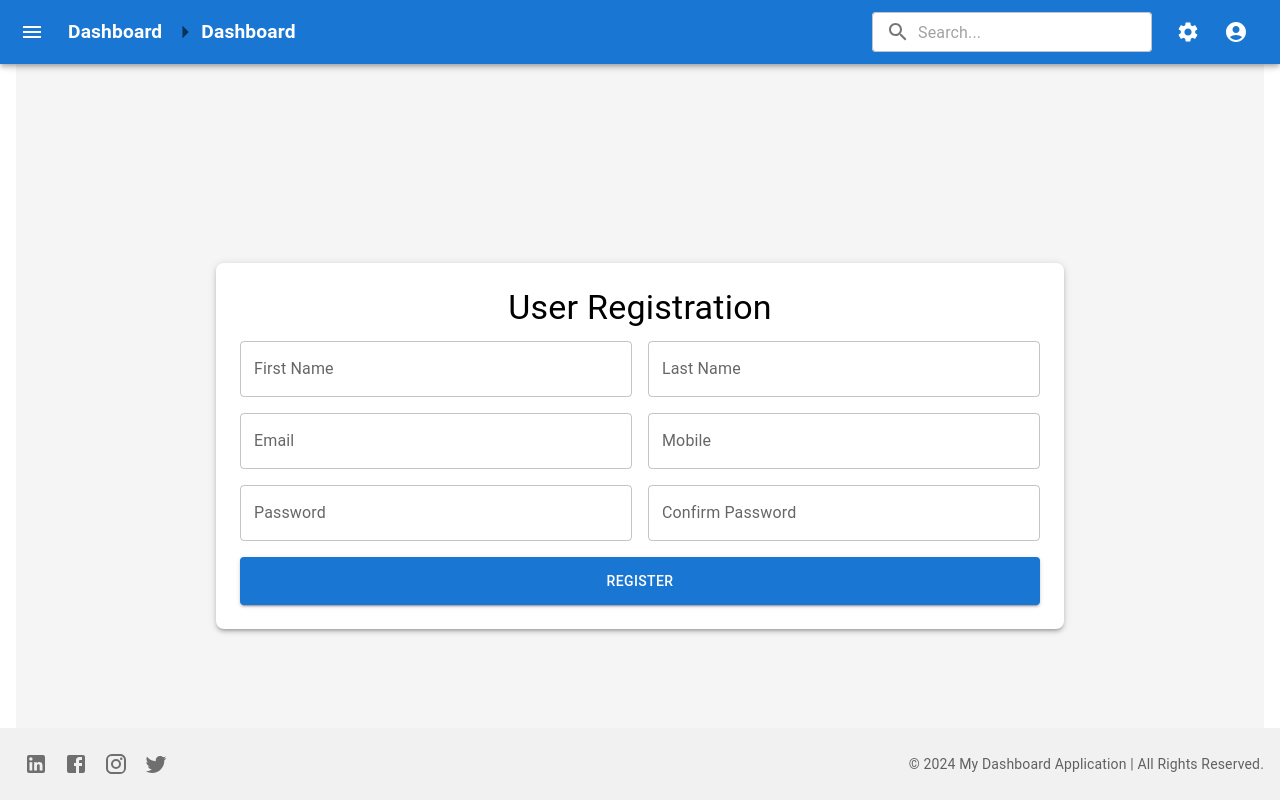
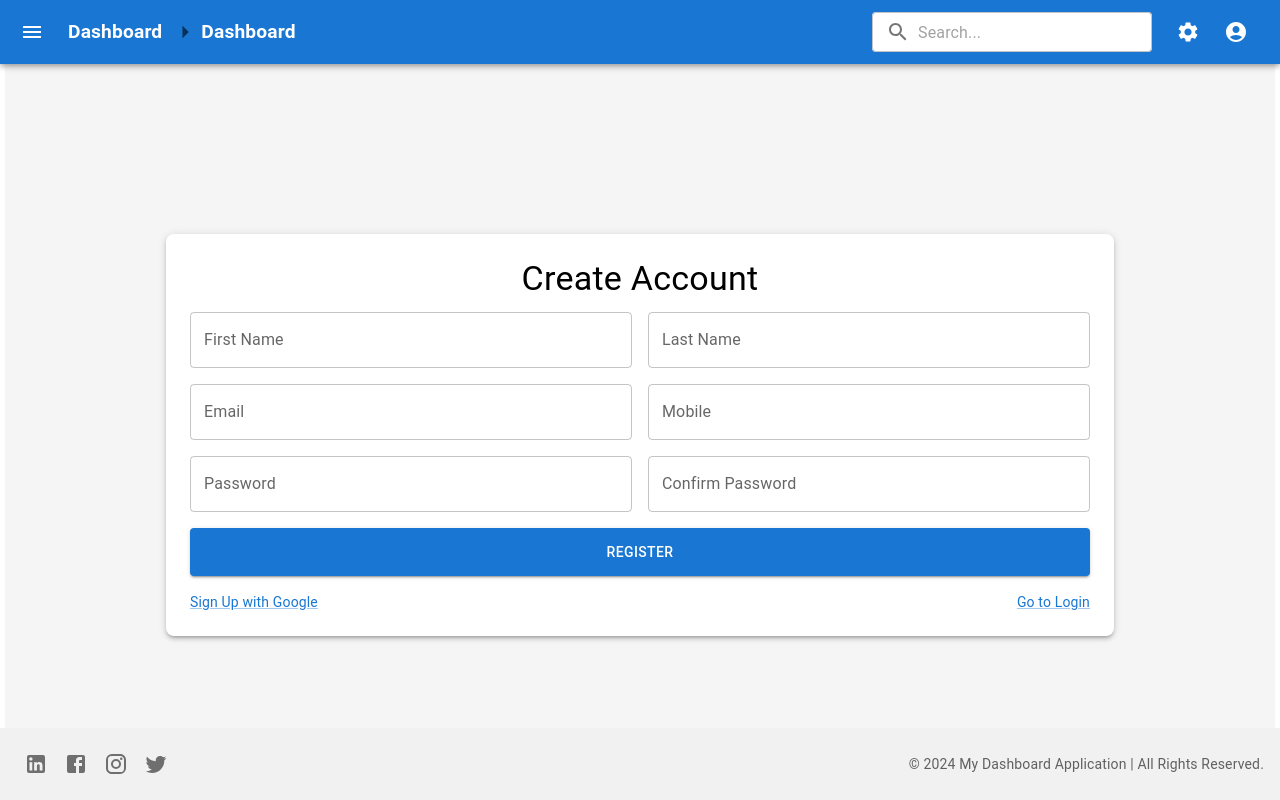
Before and after one commit to vishaljagdhane/custom-code, a React (Create React App) app in the folder custom-app/: page / in a window 1280 px wide. Built offline with nearby package versions, Linux system fonts and the light colour scheme.

Commit message:
This my code updated

```diff
--- a/custom-app/src/Custom-Dashboard/Applications_Dashbaord.jsx
+++ b/custom-app/src/Custom-Dashboard/Applications_Dashbaord.jsx
@@ -83,7 +83,7 @@ export default function Applications_Dashboard() {
             }}
           >
             {/* Render the page content based on the selected menu item */}
-            <Box sx={{position:'relative',padding:2}}>
+            <Box sx={{position:'relative',padding:'5px'}}>
             {currentPage ? currentPage.page : <h1>Loading...</h1>}
             </Box>
           </Box>
--- a/custom-app/src/UserLog/NewUserRegister.jsx
+++ b/custom-app/src/UserLog/NewUserRegister.jsx
@@ -1,5 +1,5 @@
-import React, { useState } from 'react';
-import { TextField, Button, Grid, Box, Typography } from '@mui/material';
+import React, { useState, useEffect } from 'react';
+import { TextField, Button, Grid, Box, Typography, Link, FormHelperText } from '@mui/material';
 
 export default function NewUserRegister() {
   const [formData, setFormData] = useState({
@@ -11,18 +11,82 @@ export default function NewUserRegister() {
     confirmPassword: ''
   });
 
+  const [passwordStrength, setPasswordStrength] = useState('');
+  const [isPasswordValid, setIsPasswordValid] = useState(true);
+
+  // Handle form input changes
   const handleChange = (e) => {
+    const { name, value } = e.target;
     setFormData({
       ...formData,
-      [e.target.name]: e.target.value
+      [name]: value
     });
+
+    if (name === 'password') {
+      evaluatePasswordStrength(value);
+    }
   };
 
+  // Validate password strength (minimum 10 characters, alphanumeric)
+  const evaluatePasswordStrength = (password) => {
+    if (password.length >= 10 && /[a-zA-Z]/.test(password) && /\d/.test(password)) {
+      setPasswordStrength('Strong');
+      setIsPasswordValid(true);
+    } else {
+      setPasswordStrength('Weak');
+      setIsPasswordValid(false);
+    }
+  };
+
+  // Handle form submission
   const handleSubmit = (e) => {
     e.preventDefault();
-    // Add form submission logic here (e.g., API call)
     console.log(formData);
   };
+
+  // Redirect to Google's OAuth endpoint
+  const redirectToGoogleLogin = () => {
+    const clientId = 'YOUR_GOOGLE_CLIENT_ID'; // Replace with your Google OAuth client ID
+    const redirectUri = 'http://localhost:3000/callback'; // The redirect URI you set in Google Console
+    const scope = 'openid profile email'; // Scopes to get user info
+    const responseType = 'token'; // We want an access token
+
+    const googleAuthUrl = `https://accounts.google.com/o/oauth2/v2/auth?response_type=${responseType}&client_id=${clientId}&redirect_uri=${redirectUri}&scope=${scope}`;
+
+    window.location.href = googleAuthUrl; // Redirect user to Google login page
+  };
+
+  // After the user has authenticated and Google redirects back to your app
+  // You need to handle the redirect and extract the access token from the URL
+  const handleGoogleRedirect = () => {
+    const params = new URLSearchParams(window.location.hash.substring(1));
+    const accessToken = params.get('access_token');
+
+    if (accessToken) {
+      // Fetch user details using the Google People API
+      fetch(`https://www.googleapis.com/oauth2/v3/userinfo?access_token=${accessToken}`)
+        .then((response) => response.json())
+        .then((userData) => {
+          // Set the form data with the fetched user data
+          setFormData({
+            ...formData,
+            firstName: userData.given_name,
+            lastName: userData.family_name,
+            email: userData.email
+          });
+        })
+        .catch((error) => {
+          console.error('Error fetching user data from Google:', error);
+        });
+    }
+  };
+
+  // Check if we are on the redirect page and handle it
+  useEffect(() => {
+    if (window.location.hash) {
+      handleGoogleRedirect();
+    }
+  }, []);
 
   return (
     <Box
@@ -30,7 +94,6 @@ export default function NewUserRegister() {
       justifyContent="center"
       alignItems="center"
       height="100vh"
-      width="100%"
       sx={{ backgroundColor: '#f5f5f5' }}
     >
       <Box
@@ -38,7 +101,7 @@ export default function NewUserRegister() {
         onSubmit={handleSubmit}
         sx={{
           width: '100%',
-          maxWidth: 800,
+          maxWidth: 900,
           padding: 3,
           borderRadius: 2,
           backgroundColor: 'white',
@@ -46,7 +109,7 @@ export default function NewUserRegister() {
         }}
       >
         <Typography variant="h4" align="center" gutterBottom>
-          User Registration
+          Create Account
         </Typography>
         <Grid container spacing={2}>
           {/* First Row - First Name & Last Name */}
@@ -58,6 +121,7 @@ export default function NewUserRegister() {
               name="firstName"
               value={formData.firstName}
               onChange={handleChange}
+
             />
           </Grid>
           <Grid item xs={12} sm={6}>
@@ -68,6 +132,7 @@ export default function NewUserRegister() {
               name="lastName"
               value={formData.lastName}
               onChange={handleChange}
+
             />
           </Grid>
 
@@ -81,6 +146,7 @@ export default function NewUserRegister() {
               type="email"
               value={formData.email}
               onChange={handleChange}
+
             />
           </Grid>
           <Grid item xs={12} sm={6}>
@@ -104,6 +170,11 @@ export default function NewUserRegister() {
               value={formData.password}
               onChange={handleChange}
             />
+            {passwordStrength && (
+              <FormHelperText sx={{ color: isPasswordValid ? 'green' : 'red' }}>
+                Password Strength: {passwordStrength}
+              </FormHelperText>
+            )}
           </Grid>
           <Grid item xs={12} sm={6}>
             <TextField
@@ -125,11 +196,28 @@ export default function NewUserRegister() {
               variant="contained"
               color="primary"
               sx={{ padding: 1.5 }}
+              disabled={!isPasswordValid} // Disable submit if password is weak
             >
               Register
             </Button>
           </Grid>
         </Grid>
+
+        {/* Google Sign-Up Link */}
+        <Box display="flex" justifyContent="space-between" mt={2}>
+          <Link
+            href="#"
+            variant="body2"
+            color="primary"
+            onClick={redirectToGoogleLogin} // Trigger Google OAuth login on click
+          >
+            Sign Up with Google
+          </Link>
+
+          <Link href="#" variant="body2" color="primary">
+            Go to Login
+          </Link>
+        </Box>
       </Box>
     </Box>
   );
```
